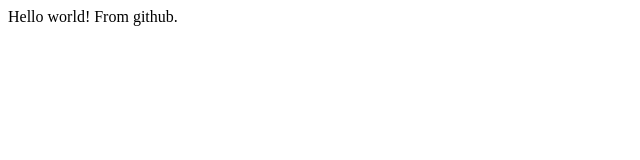
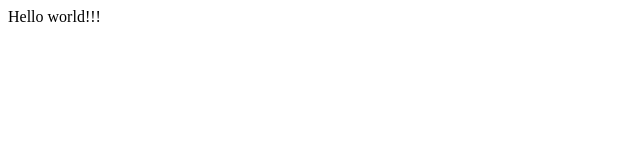
Before and after one commit to djakish/s3-test, a plain HTML site: page index.html in a window 1280 px wide. Shown: the full height of the page, 0-640 px from the left. Drawn offline with Linux system fonts and the light colour scheme.

Commit message:
Update index.html

```diff
--- a/index.html
+++ b/index.html
@@ -6,6 +6,6 @@
     <title>Document</title>
 </head>
 <body>
-    Hello world! From github.
+    Hello world!!!
 </body>
 </html>
```
